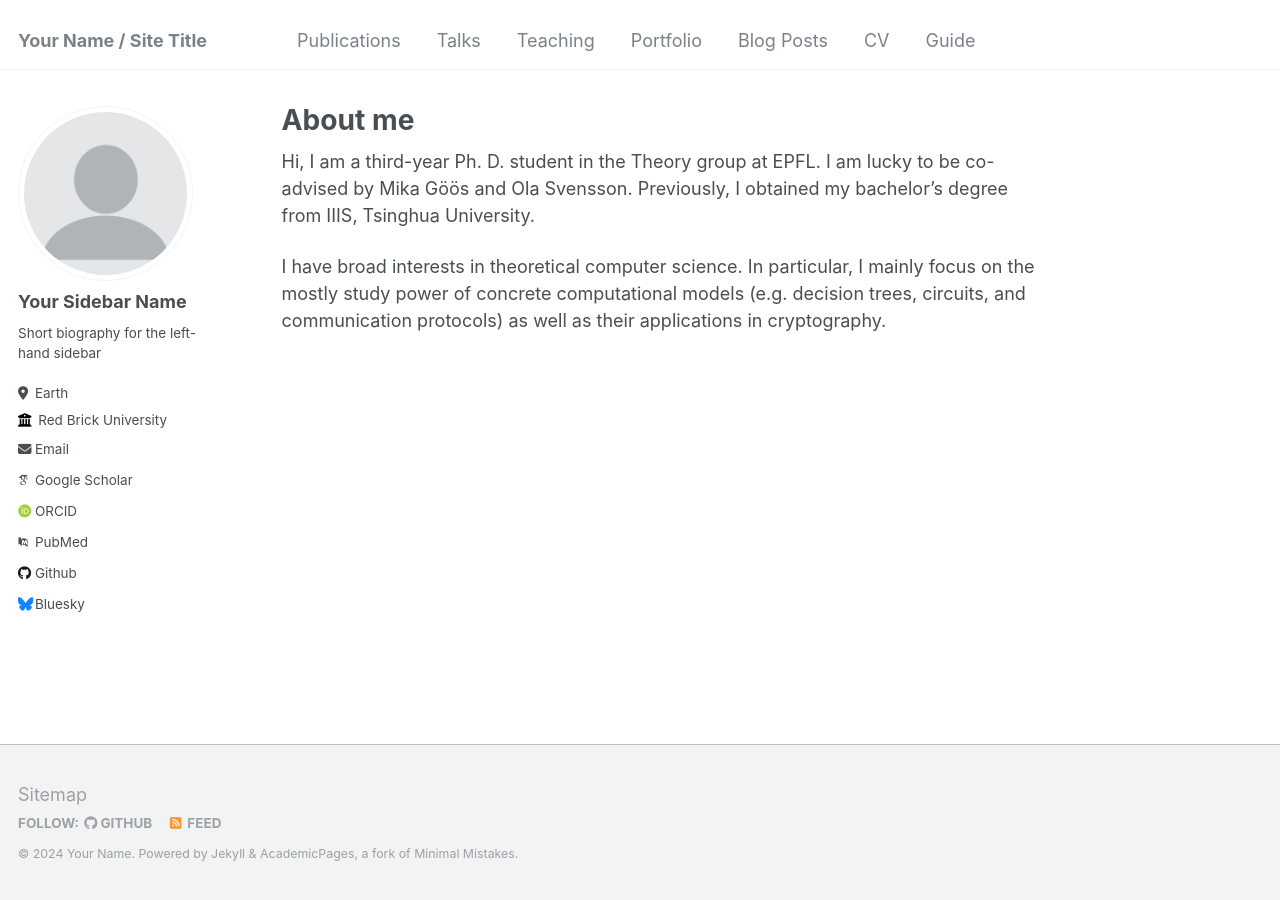
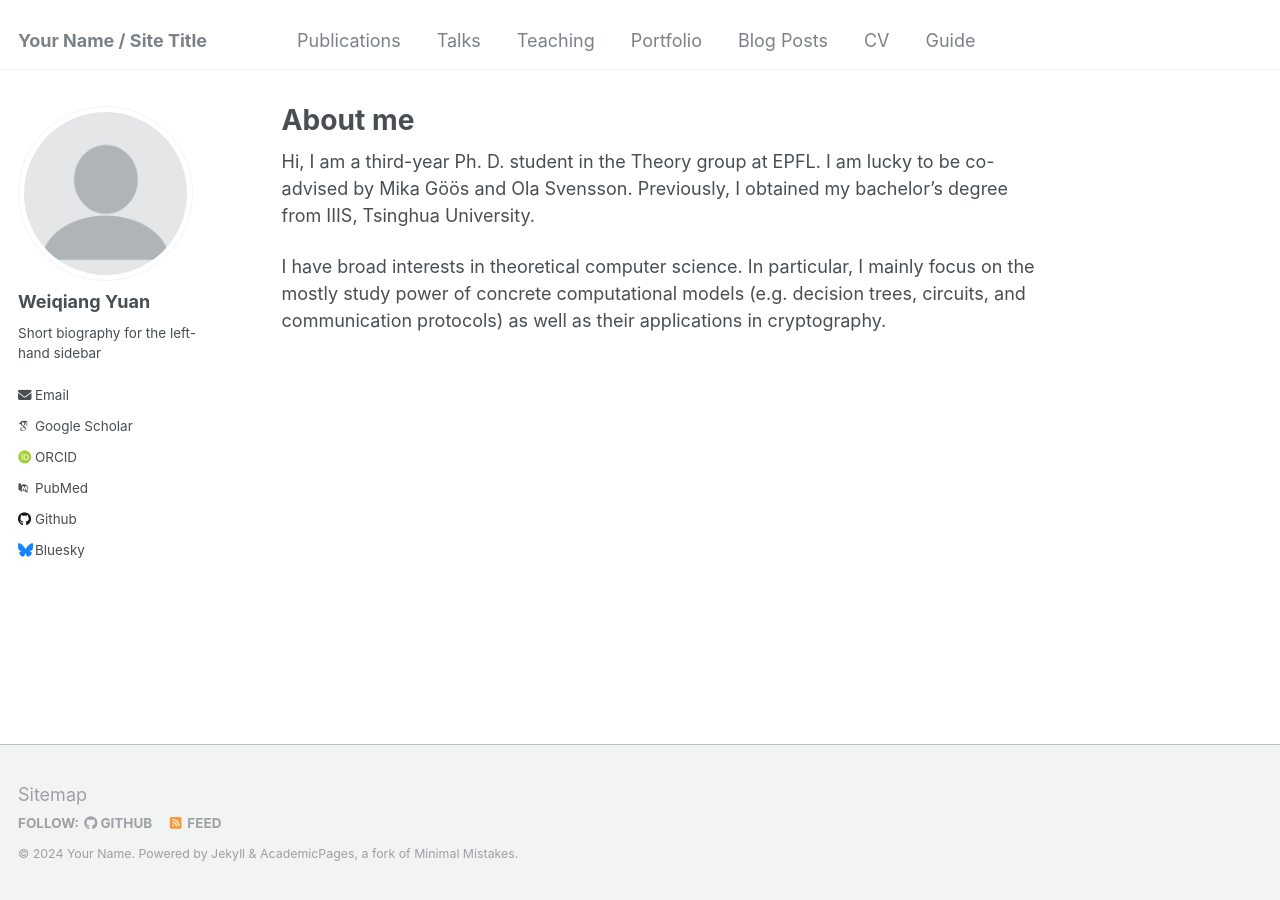
Before and after one commit to wwwaltzzz/wwwaltzzz.github.io, a Jekyll site: the page built from _pages/about.md, in a window 1280 px wide. Built offline with Jekyll 4.4.1, drawn with Linux system fonts in a browser that asks for light colours; some web fonts are replaced.

Commit message:
Update _config.yml

```diff
--- a/_config.yml
+++ b/_config.yml
@@ -22,13 +22,13 @@
 author:
   # Biographic information
   avatar           : "profile.png"
-  name             : "Your Sidebar Name"
+  name             : "Weiqiang Yuan"
   pronouns         : # example: "she/her"
   bio              : "Short biography for the left-hand sidebar"
-  location         : "Earth"
-  employer         : "Red Brick University"
+  location         :
+  employer         :
   uri              : # URL
-  email            : "none@example.org"
+  email            : "first_name.last_name@epfl.ch"
 
   # Academic websites
   arxiv            : # URL - Update with the correct link to your profile
```
